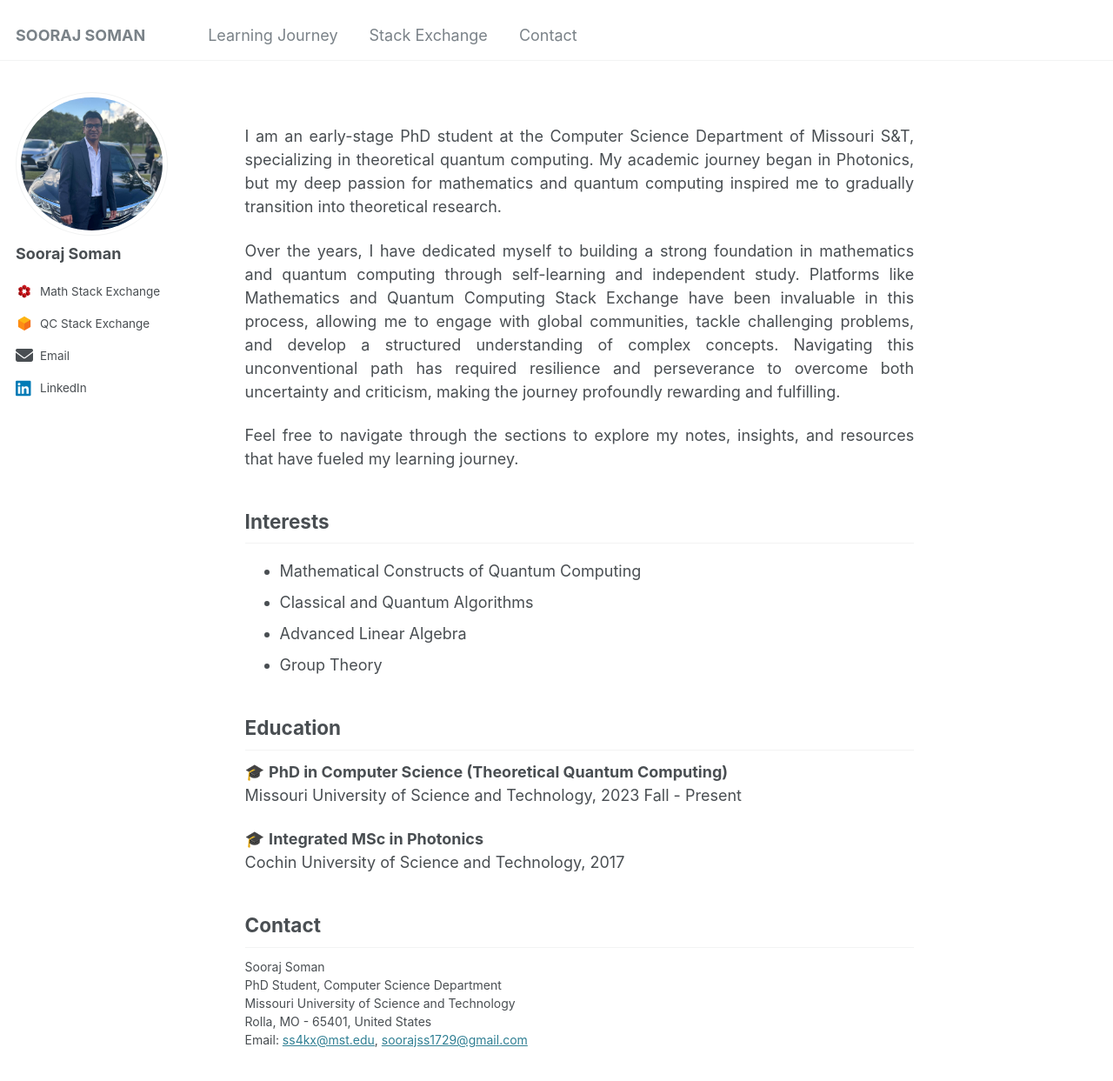
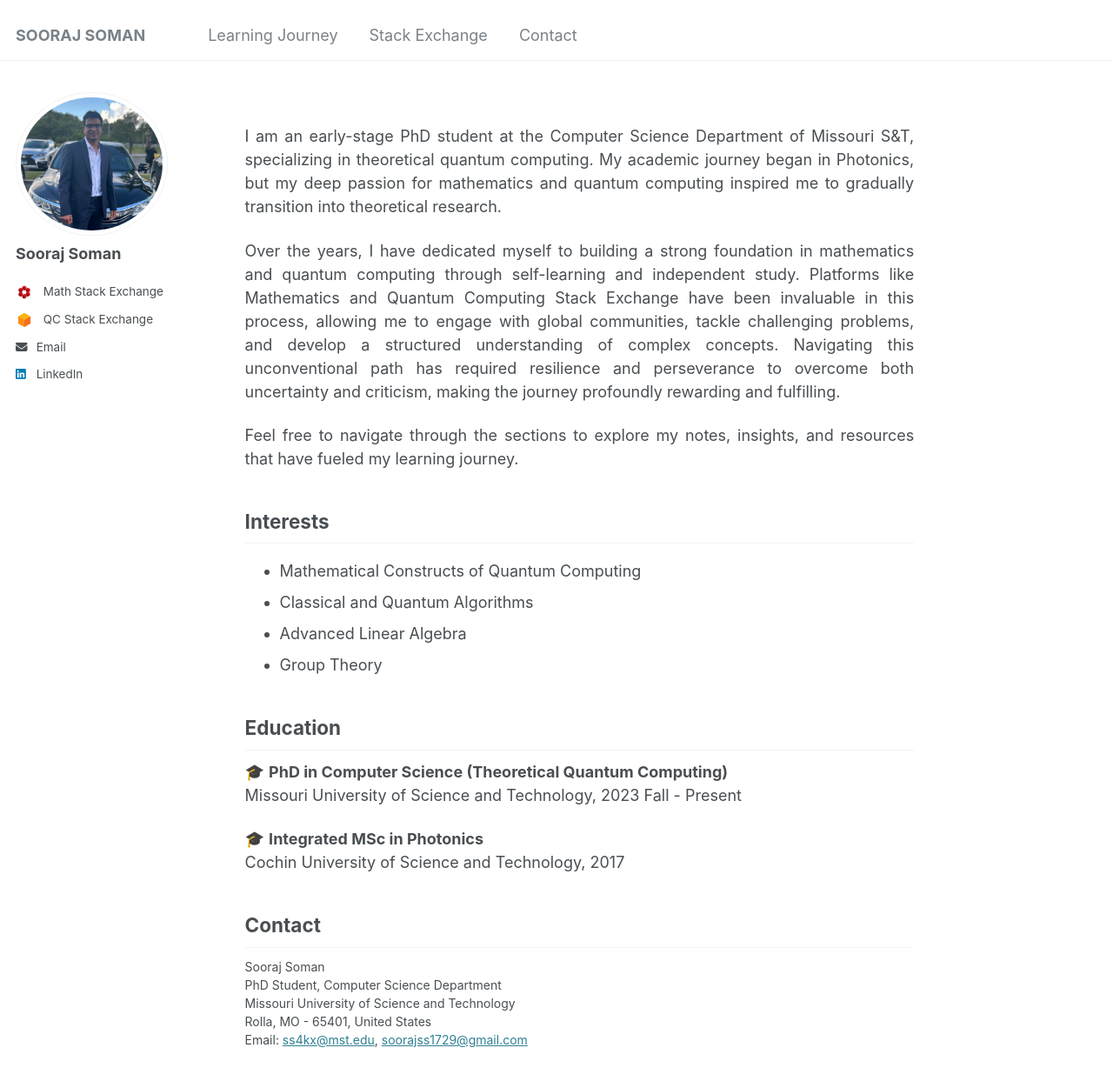
Before and after one commit to soorajss1729/soorajss1729.github.io, a Jekyll site: the page built from _pages/about.md, in a window 1280 px wide and 1400 px high. Shown: the top 1243 px of the window at 87% size. Built offline with Jekyll 4.4.1, drawn with Linux system fonts in a browser that asks for light colours.

Commit message:
Update main.scss

```diff
--- a/assets/css/main.scss
+++ b/assets/css/main.scss
@@ -40,32 +40,6 @@
 @import "vendor/magnific-popup/magnific-popup";
 @import "print";
 
-
-.author__urls li {
-  display: flex;
-  align-items: center;
-  margin-bottom: 8px; /* Space between items */
-}
-
-.author__urls a {
-  display: flex;
-  align-items: center;
-  color: inherit;
-  text-decoration: none;
-}
-
-.author-icon, .author__urls i {
-  width: 20px; /* Set consistent width */
-  height: 20px; /* Set consistent height */
-  margin-right: 8px; /* Space between icon and text */
-  display: inline-block;
-  vertical-align: middle;
-}
-
-.author__urls i {
-  font-size: 20px; /* Font Awesome icon size */
-  line-height: 1;  /* Avoid extra vertical space */
-}
 
 .se-logo {
   width: 20px !important;        /* Ensure size is strictly 16px */
```
